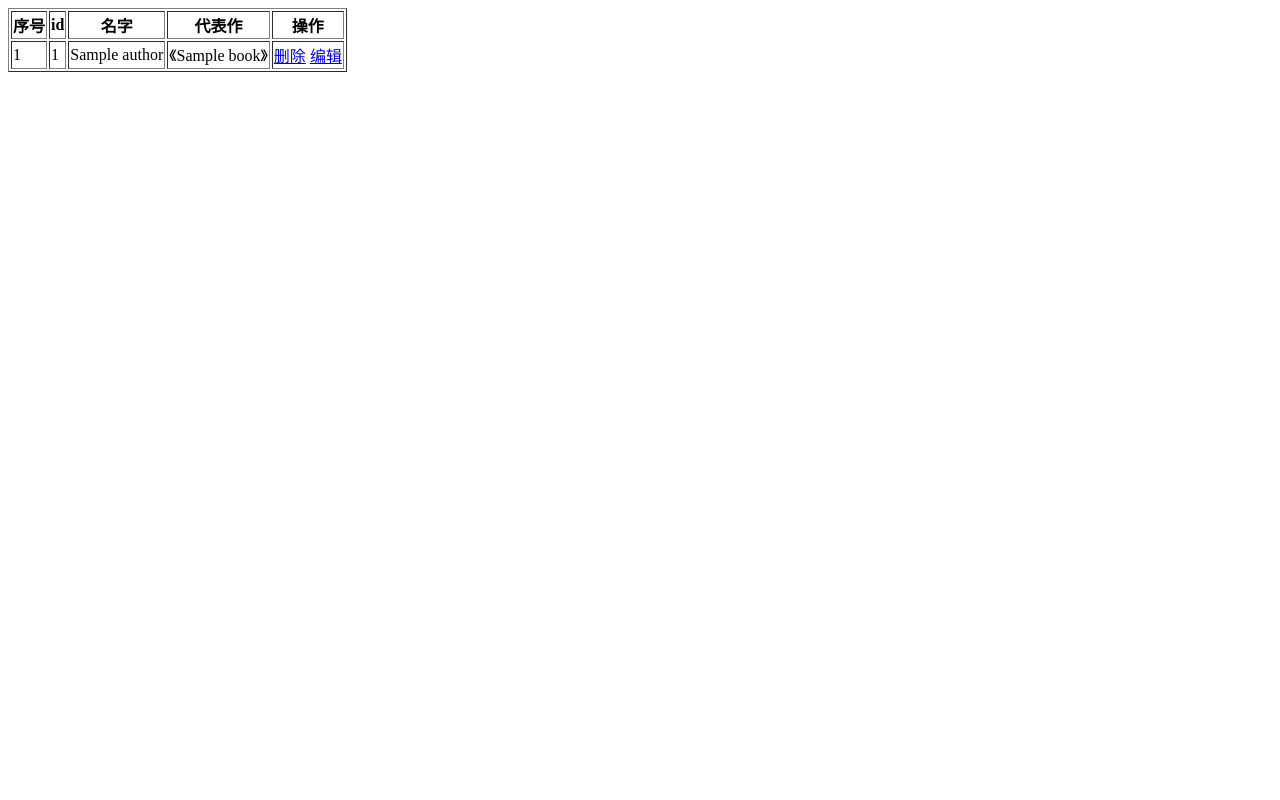
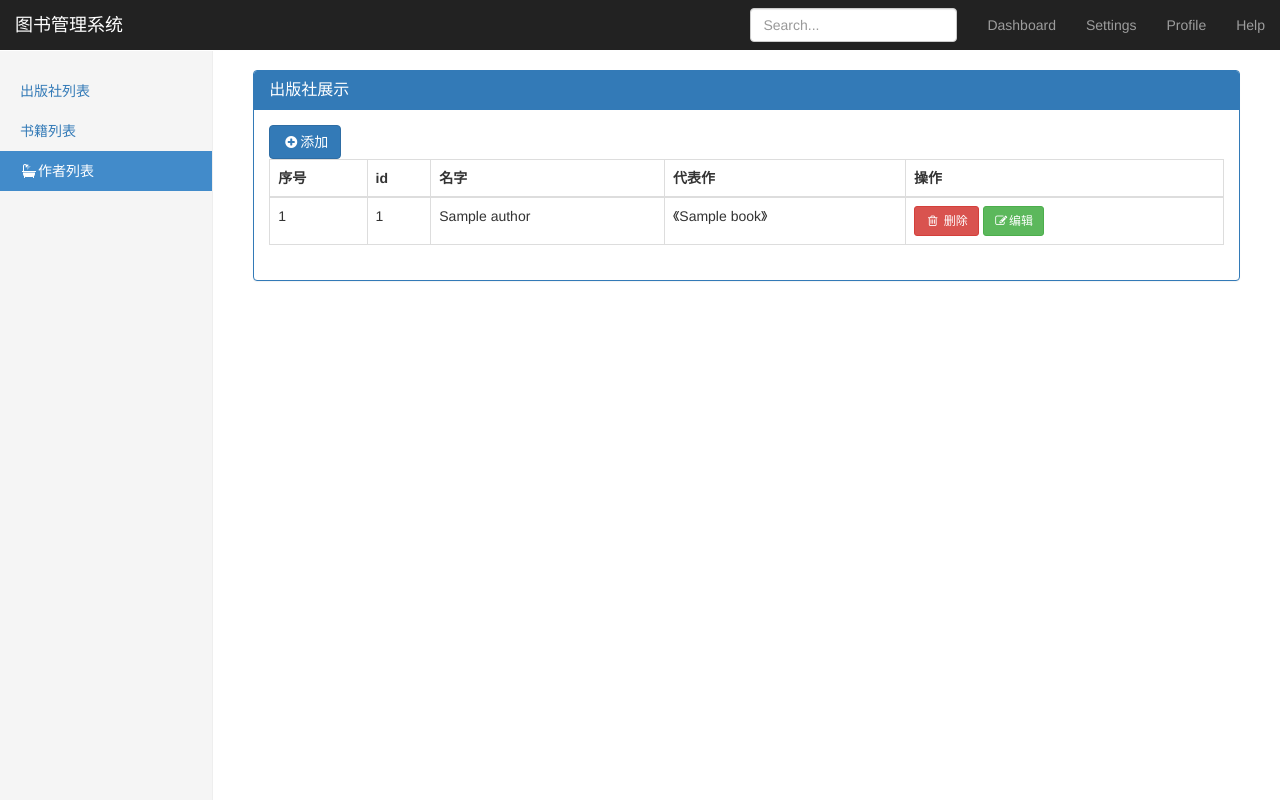
Before and after one commit to OrangeHeroDavid/BookManager, a Django app: page /author_list/ in a window 1280 px wide. Run offline with Django 3.2, Linux system fonts and the light colour scheme; tables that the repository leaves empty hold one stand-in row (values such as "Sample post"); some libraries are stand-ins or nearby versions.

Commit message:
author
author

```diff
--- a/templates/author_list.html
+++ b/templates/author_list.html
@@ -3,9 +3,58 @@
 <head>
     <meta charset="UTF-8">
     <title>作者列表</title>
+    <link rel="stylesheet" href="/static/plugins/bootstrap-3.3.7/css/bootstrap.css">
+    <link rel="stylesheet" href="/static/css/dsb.css">
+    <link rel="stylesheet" href="/static/plugins/font-awesome-4.7.0/css/font-awesome.css">
 </head>
 <body>
-<table border="1">
+
+
+<nav class="navbar navbar-inverse navbar-fixed-top">
+    <div class="container-fluid">
+        <div class="navbar-header">
+            <button type="button" class="navbar-toggle collapsed" data-toggle="collapse" data-target="#navbar"
+                    aria-expanded="false" aria-controls="navbar">
+                <span class="sr-only">Toggle navigation</span>
+                <span class="icon-bar"></span>
+                <span class="icon-bar"></span>
+                <span class="icon-bar"></span>
+            </button>
+            <a class="navbar-brand" href="#">图书管理系统</a>
+        </div>
+        <div id="navbar" class="navbar-collapse collapse">
+            <ul class="nav navbar-nav navbar-right">
+                <li><a href="#">Dashboard</a></li>
+                <li><a href="#">Settings</a></li>
+                <li><a href="#">Profile</a></li>
+                <li><a href="#">Help</a></li>
+            </ul>
+            <form class="navbar-form navbar-right">
+                <input type="text" class="form-control" placeholder="Search...">
+            </form>
+        </div>
+    </div>
+</nav>
+
+<div class="container-fluid">
+    <div class="row">
+        <div class="col-sm-3 col-md-2 sidebar">
+            <ul class="nav nav-sidebar">
+                <li><a href="/publisher_list/">出版社列表 <span class="sr-only">(current)</span></a></li>
+                <li><a href="/book_list/">书籍列表</a></li>
+                <li class="active"><a href="/author_list/"><i class="fa fa-bath fa-fw" aria-hidden="true"></i>作者列表</a></li>
+            </ul>
+        </div>
+        <div class="col-sm-9 col-sm-offset-3 col-md-10 col-md-offset-2 main">
+
+            <div class="panel panel-primary">
+                <div class="panel-heading">
+                    <h3 class="panel-title">出版社展示</h3>
+                </div>
+                <div class="panel-body">
+                    <a class="btn btn-primary " href="/add_author/"><i class="fa fa-plus-circle fa-fw" aria-hidden="true"></i>添加</a>
+                    <div class="table-responsive">
+                        <table class="table table-bordered table-hover">
                             <thead>
                             <tr>
                                 <th>序号</th>
@@ -33,13 +82,23 @@
                                         {% endfor %}
                                     </td>
                                     <td>
-                <a href="/del_author/?pk={{ author.pk }}">删除</a>
-                <a href="/edit_author/?pk={{ author.pk }}">编辑</a>
+                                        <a class="btn btn-danger btn-sm" href="/del_author/?pk={{ author.pk }}"><i class="fa fa-trash-o fa-fw" aria-hidden="true"></i> 删除</a>
+                                        <a class="btn btn-success btn-sm" href="/edit_author/?pk={{ author.pk }}"><i class="fa fa-pencil-square-o fa-fw" aria-hidden="true"></i>编辑</a>
                                     </td>
+
                                 </tr>
                             {% endfor %}
                             </tbody>
                         </table>
+                    </div>
+                </div>
+            </div>
+
+
+        </div>
+    </div>
+</div>
+
 
 </body>
 </html>
```
Lines whose indentation alone changed are shown as unchanged.
